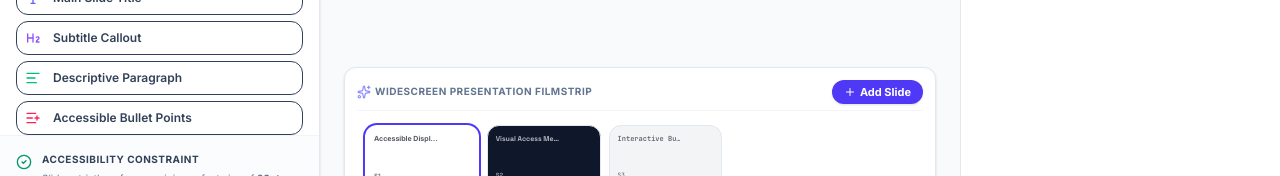
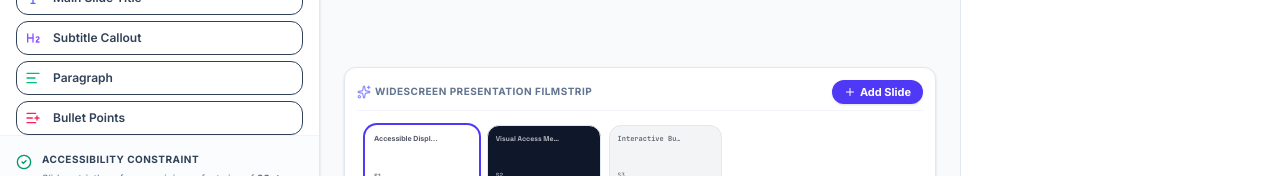
Before and after one commit to climent/configs, a React (Vite) app in the folder playa-info/: page / in a window 1280 px wide. Shown: the part 568-744 px from the top of the page. Built offline with nearby package versions, Linux system fonts and the light colour scheme; a web font is replaced by a local one.

Commit message:
Fixed the sidebar.

```diff
--- a/playa-info/src/components/Sidebar.tsx
+++ b/playa-info/src/components/Sidebar.tsx
@@ -379,7 +379,7 @@ export default function Sidebar({
                   }`}
                 >
                   <AlignLeft className="w-4 h-4 text-emerald-500" />
-                  <span>Descriptive Paragraph</span>
+                  <span>Paragraph</span>
                 </div>
 
                 <div
@@ -392,7 +392,7 @@ export default function Sidebar({
                   }`}
                 >
                   <ListPlus className="w-4 h-4 text-rose-500" />
-                  <span>Accessible Bullet Points</span>
+                  <span>Bullet Points</span>
                 </div>
 
                 <div
@@ -444,7 +444,7 @@ export default function Sidebar({
                   }`}
                 >
                   <Image className="w-4 h-4 text-sky-500" />
-                  <span>Accessible Image Block</span>
+                  <span>Image</span>
                 </div>
               </div>
             </div>
```
